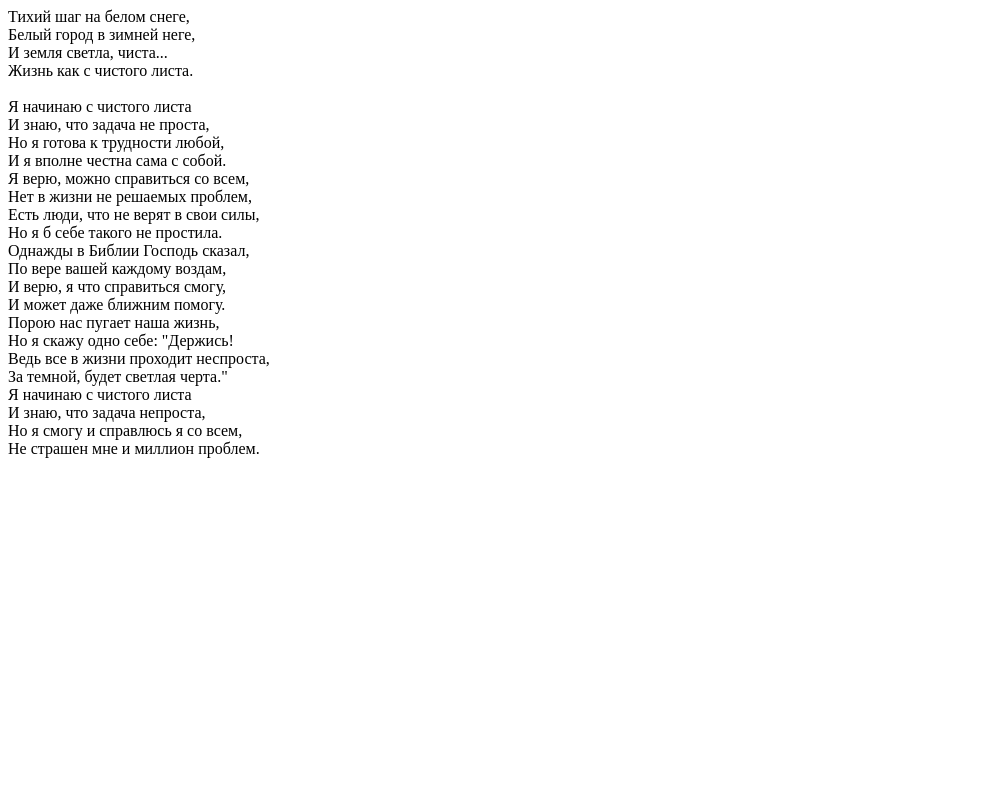
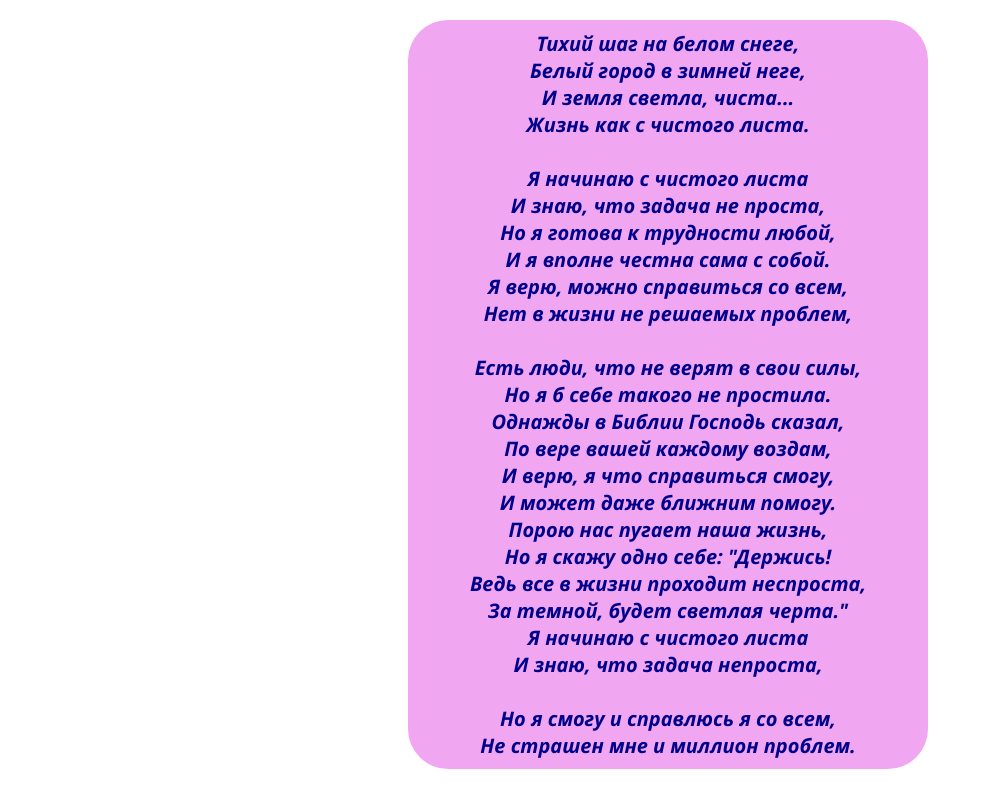
Before and after one commit to Masha-Bushueva/gitTutorial, a plain HTML site: page index.html in a window 1280 px wide. Shown: the whole page, without its empty margins (0-983 px from the left). Drawn offline with Linux system fonts and the light colour scheme.

Commit message:
modified index, add styles

```diff
--- a/index.html
+++ b/index.html
@@ -3,10 +3,11 @@
 <head>
     <meta charset="UTF-8">
     <meta name="viewport" content="width=device-width, initial-scale=1.0">
+    <link rel="stylesheet" href="./styles.css">
     <title>Document test git</title>
 </head>
 <body>
-    Тихий шаг на белом снеге,<br>
+    <p>Тихий шаг на белом снеге,<br>
        Белый город в зимней неге,<br>
        И земля светла, чиста... <br>
        Жизнь как с чистого листа. <br><br>
@@ -15,7 +16,7 @@
        Но я готова к трудности любой,<br>
        И я вполне честна сама с собой.<br>
        Я верю, можно справиться со всем,<br>
-Нет в жизни не решаемых проблем,<br>
+       Нет в жизни не решаемых проблем,<br><br>
        Есть люди, что не верят в свои силы,<br>
        Но я б себе такого не простила.<br>
        Однажды в Библии Господь сказал,<br>
@@ -27,7 +28,7 @@
        Ведь все в жизни проходит неспроста,<br>
        За темной, будет светлая черта."<br>
        Я начинаю с чистого листа<br>
-И знаю, что задача непроста,<br>
+       И знаю, что задача непроста,<br><br>
        Но я смогу и справлюсь я со всем,<br>
        Не страшен мне и миллион проблем.<br>
 
--- /dev/null
+++ b/styles.css
@@ -0,0 +1,13 @@
+p{
+    background-color: rgb(241, 166, 241);
+    width: 500px;
+    margin-left: 400px;
+    border-radius: 40px;
+    padding: 10px;
+    color: darkblue;
+    font-family: 'Segoe UI', Tahoma, Geneva, Verdana, sans-serif;
+    font-size: 20px;
+    font-style: oblique;
+    font-weight: bolder;
+    text-align: center;
+}
```
Lines whose indentation alone changed are shown as unchanged.
